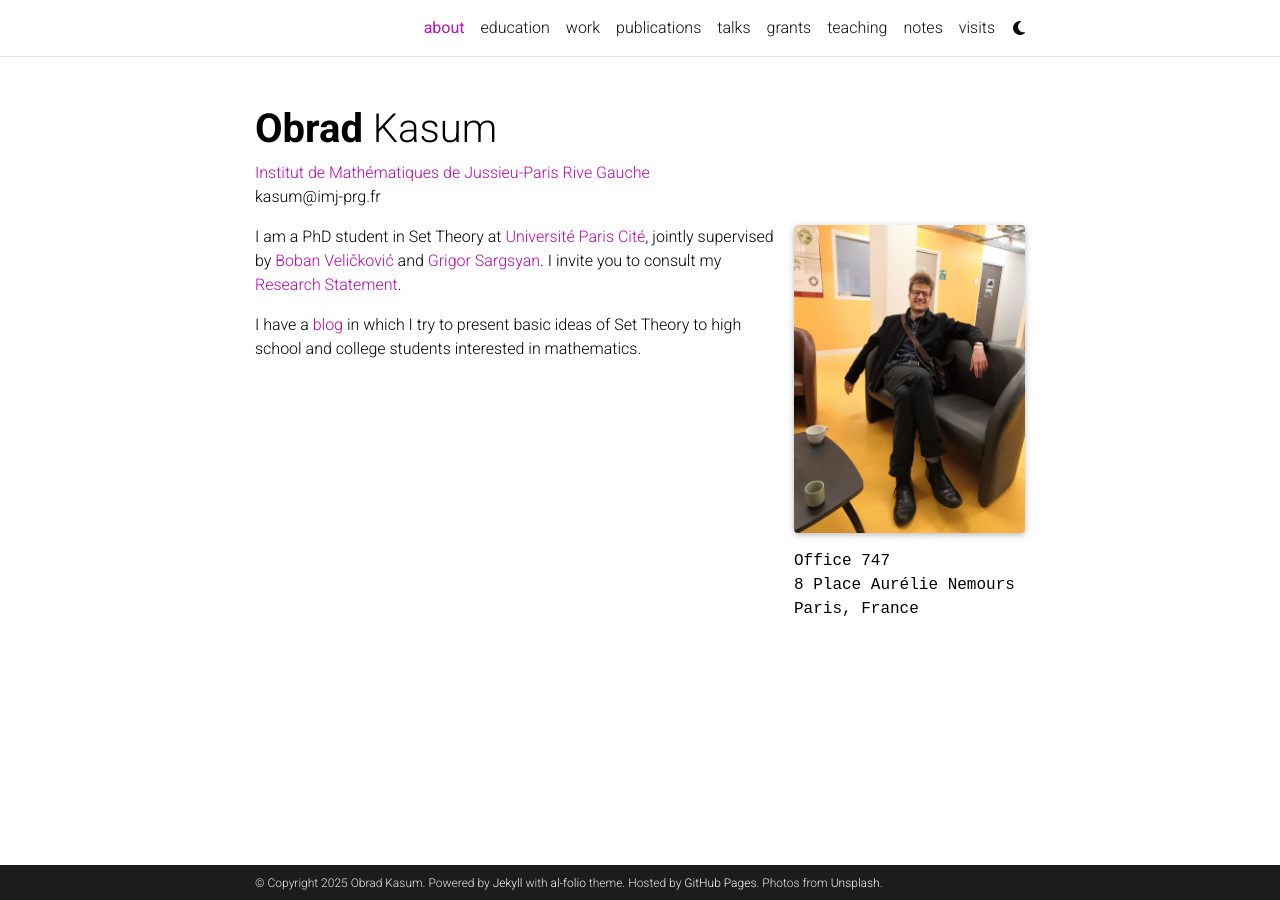
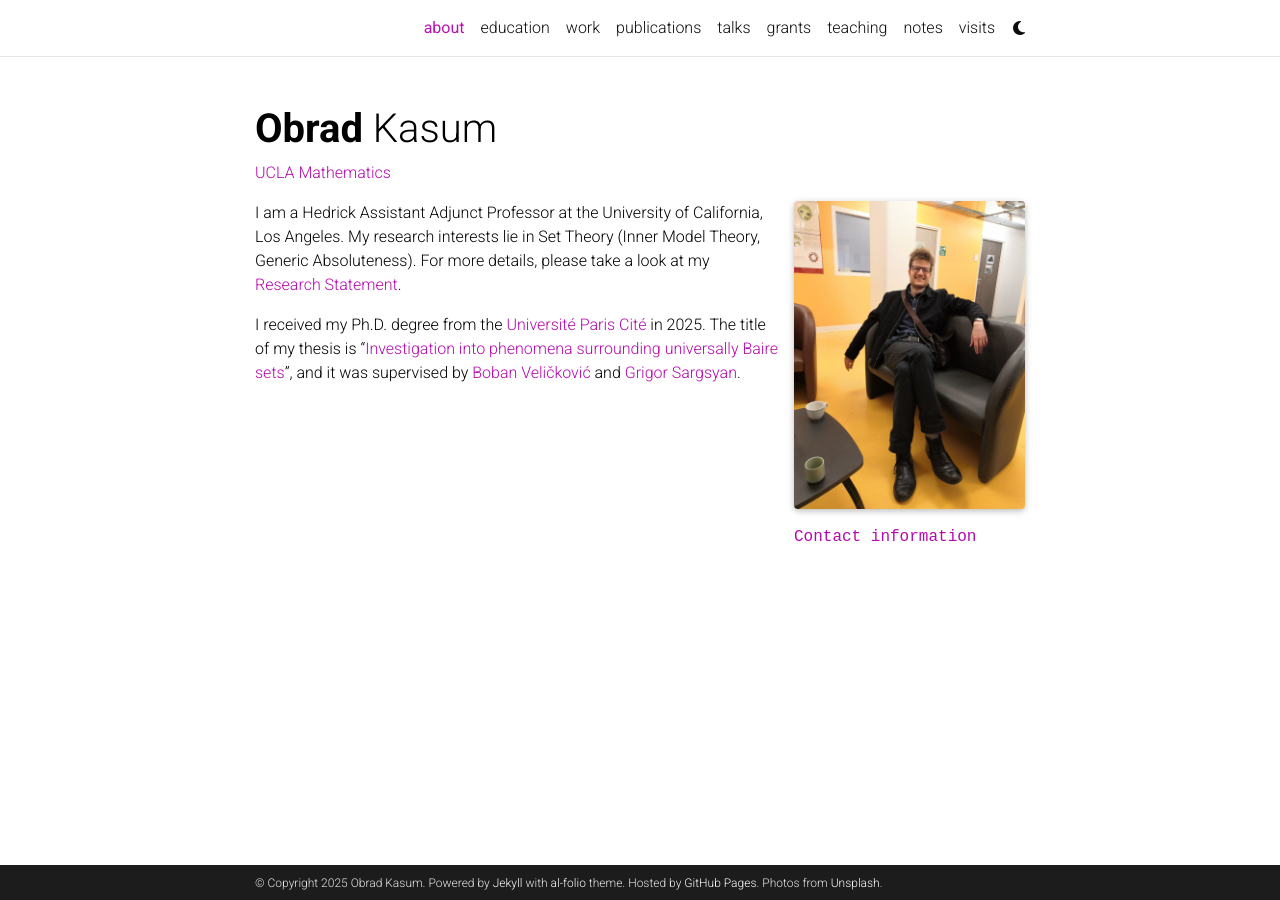
Before and after one commit to obradkasum/obradkasum.github.io, a Jekyll site: the page built from _pages/about.md, in a window 1280 px wide. Built offline with Jekyll 4.4.1, drawn with Linux system fonts in a browser that asks for light colours; full-size pictures stand in for the smaller copies a plugin makes; comment, search, counter and statistics services are not loaded; a style sheet for code colours, icons or effects is not loaded.

Commit message:
Update about.md

```diff
--- a/_pages/about.md
+++ b/_pages/about.md
@@ -2,16 +2,19 @@
 layout: about
 title: about
 permalink: /
-subtitle: <a href='https://www.imj-prg.fr/en/'>Institut de Mathématiques de Jussieu-Paris Rive Gauche</a><br>kasum@imj-prg.fr</a>
+subtitle: <a href='https://ww3.math.ucla.edu/'>UCLA Mathematics</a>
 
 profile:
   align: right
   image: IMG_20230618_221513_632.jpg
   image_circular: false # crops the image to make it circular
   address: >
+    <a href = "https://www.math.ucla.edu/people/visiting/obrad">Contact information</a>
+    <!--
     <p>Office 747</p>
     <p>8 Place Aurélie Nemours</p>
     <p>Paris, France</p>
+    -->
 
 news: false  # includes a list of news items
 latest_posts: false  # includes a list of the newest posts
@@ -19,7 +22,8 @@
 social: false  # includes social icons at the bottom of the page
 ---
 
-I am a PhD student in Set Theory at <a href='https://u-paris.fr/'>Université Paris Cité</a>, jointly supervised by <a href='#'>Boban Veličković</a> and <a href='https://grigorsarg.github.io/'>Grigor Sargsyan</a>.
-I invite you to consult my <a href = 'https://drive.google.com/file/d/15cJNKzZGnFFm6hBUXmzz5oNLP-en-JEe/view?usp=sharing'>Research Statement</a>.
+I am a Hedrick Assistant Adjunct Professor at the University of California, Los Angeles. My research interests lie in Set Theory (Inner Model Theory, Generic Absoluteness). For more details, please take a look at my <a href = 'https://drive.google.com/file/d/15cJNKzZGnFFm6hBUXmzz5oNLP-en-JEe/view?usp=sharing'>Research Statement</a>.
 
-I have a <a href='https://obradkasum.blogspot.com/'>blog</a> in which I try to present basic ideas of Set Theory to high school and college students interested in mathematics.
+I received my Ph.D. degree from the <a href='https://u-paris.fr/'>Université Paris Cité</a> in 2025.
+The title of my thesis is "<a href = "Investigation into phenomena surrounding universally Baire sets
+">Investigation into phenomena surrounding universally Baire sets</a>", and it was supervised by <a href='#'>Boban Veličković</a> and <a href='https://grigorsarg.github.io/'>Grigor Sargsyan</a>.
```
